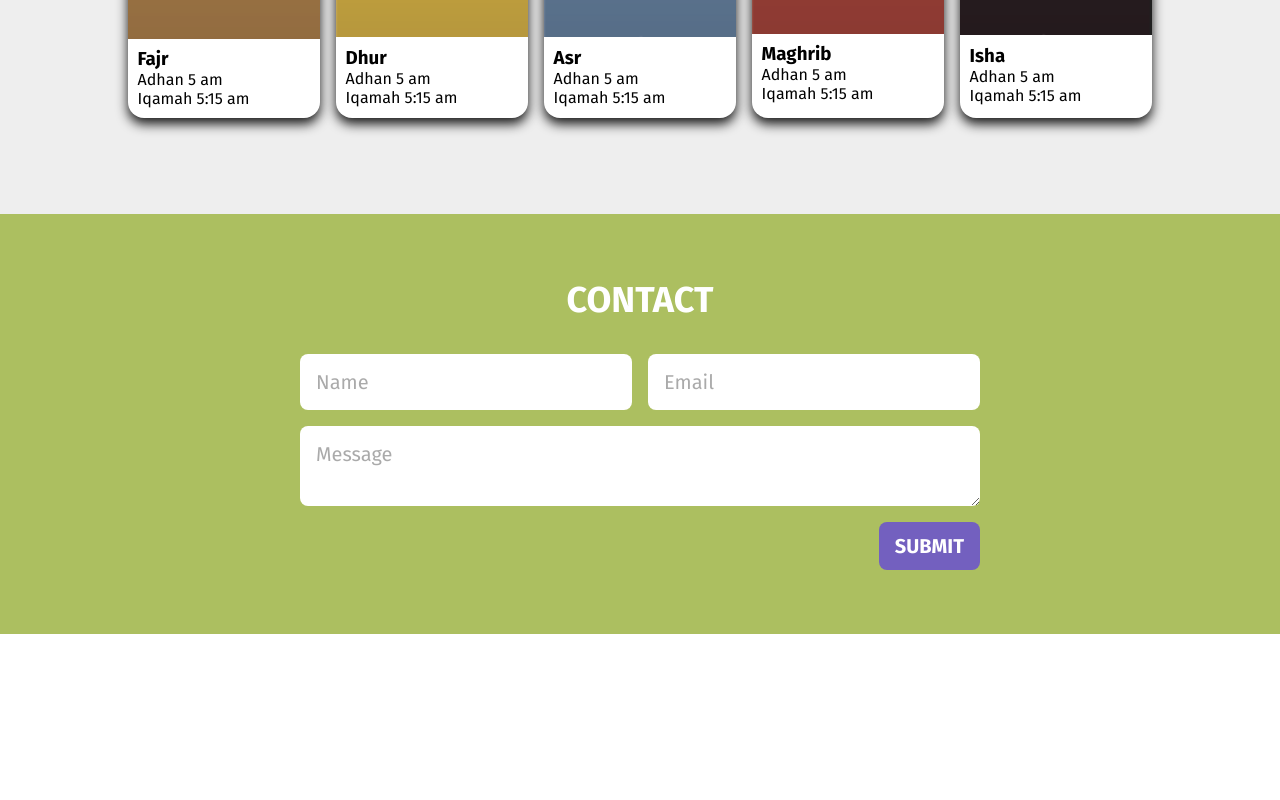
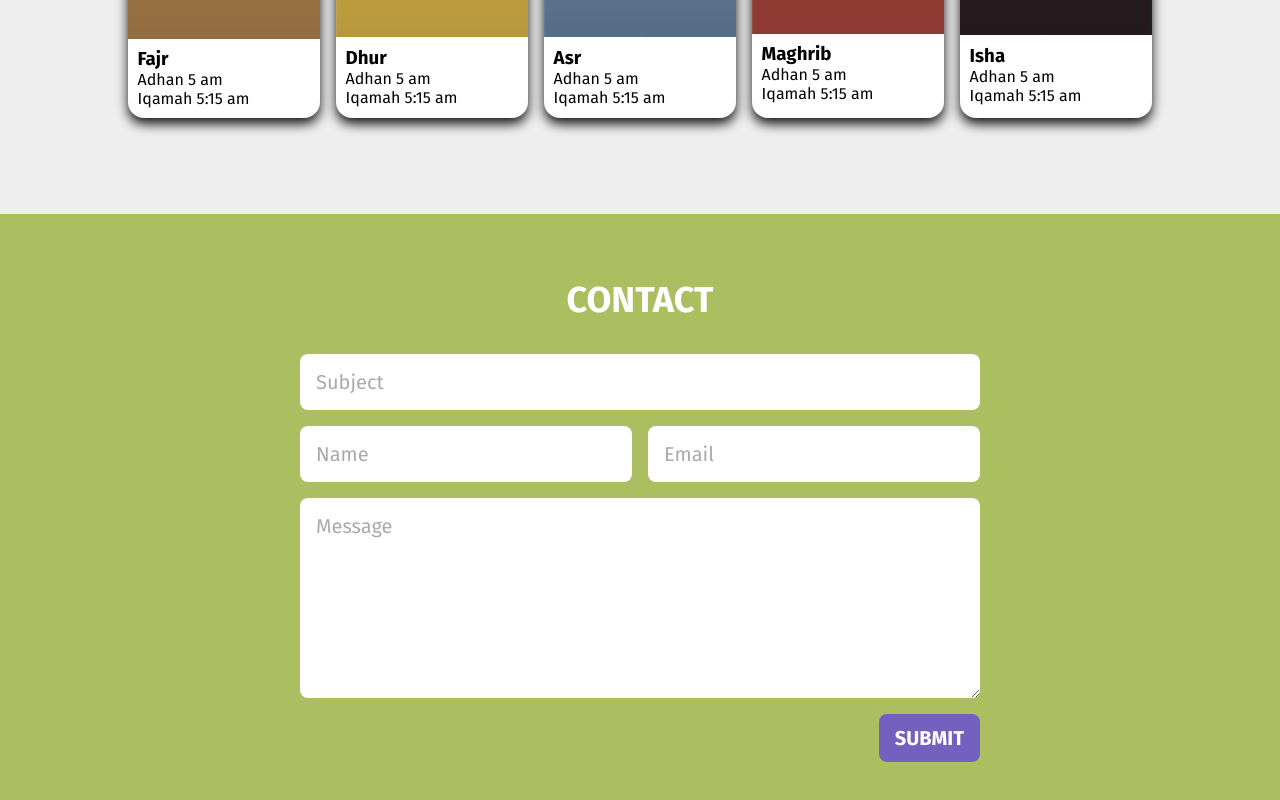
Before and after one commit to wajaat-shah-mac-in-cloud/iatc_project, an Angular app: page / in a window 1280 px wide. Shown: the part 1109-1909 px from the top of the page. Before the commit the page ends 1743 px from the top, so only its background shows below. Built offline with nearby package versions, Linux system fonts and the light colour scheme.

Commit message:
Fix the size of message box

```diff
--- a/src/app/header/header.component.scss
+++ b/src/app/header/header.component.scss
@@ -42,11 +42,11 @@ header {
                 color: inherit;
                 font-size: 20px;
                 text-decoration: none;
-                transition: font-size 1s ease-in-out;
+                transition: font-size 0.5s ease-in-out;
 
                 &:hover {
                     font-weight: bold;
-                    font-size: 2rem;
+                    font-size: 1.5rem;
                 }
             }
         }
--- a/src/app/home/contact/contact.component.html
+++ b/src/app/home/contact/contact.component.html
@@ -3,6 +3,7 @@
         <h2>Contact</h2>
         <form>
             <div class="form-grid">
+                <input type="text" name="subject" id="subject" placeholder="Subject" class="form-element">
                 <input type="text" name="name" id="name" placeholder="Name" class="form-element">
                 <input type="email" name="email" id="email" placeholder="Email" class="form-element">
                 <textarea name="message" id="message" placeholder="Message" class="form-area"></textarea>
--- a/src/app/home/contact/contact.component.scss
+++ b/src/app/home/contact/contact.component.scss
@@ -24,7 +24,8 @@
                 grid-template-columns: 1fr;
               }
 
-                .form-element, .form-area {
+              .form-element,
+              .form-area {
                 appearance: none;
                 border: none;
                 outline: none;
@@ -42,11 +43,23 @@
                 &::placeholder {
                   color: #AAA;
                 }
-
               }
 
-                .form-area {
-                    grid-column: 1/-1;
+              #subject {
+                grid-row: 1;
+                grid-column: 1 / -1;
+              }
+
+              #name,
+              #email {
+                grid-row: 2;
+              }
+
+              #message {
+                grid-row: 3;
+                grid-column: 1 / -1;
+                min-height: 200px;
+                resize: vertical;
               }
             }
 
```
Lines whose indentation alone changed are shown as unchanged.
